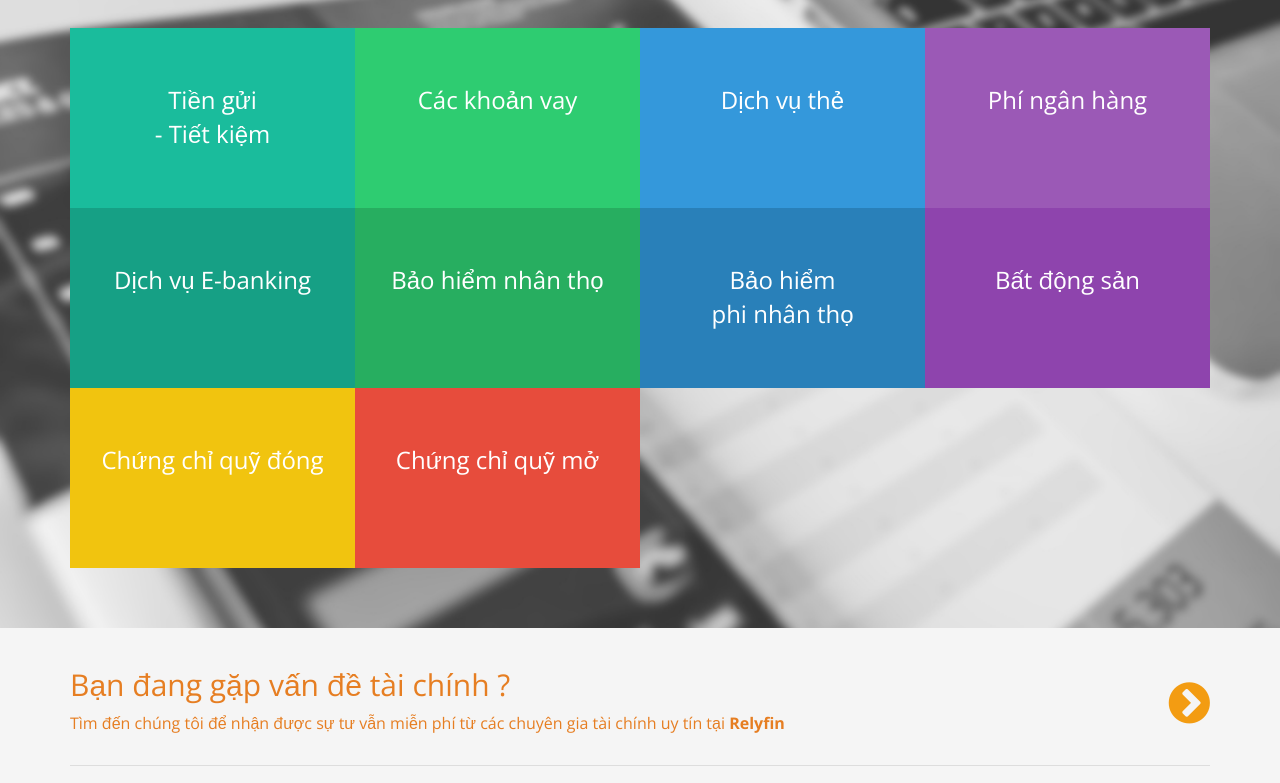
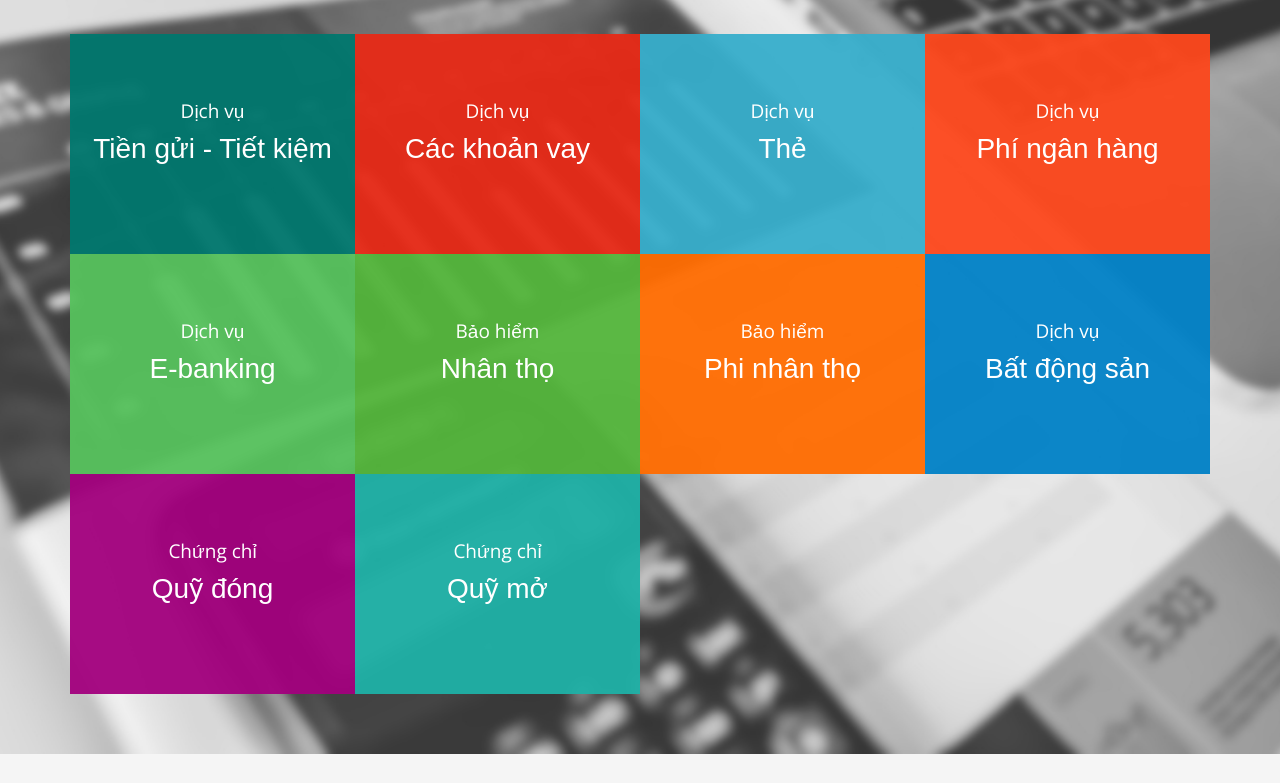
Before and after one commit to hoakusa/Relify, a plain HTML site: page index.html in a window 1280 px wide. Shown: the part 591-1374 px from the top of the page. Drawn offline with nearby package versions, Linux system fonts and the light colour scheme; some packages are replaced by stand-ins of ours; a web font is replaced by a local one.

Commit message:
change color

```diff
--- a/css/main.css
+++ b/css/main.css
@@ -18,6 +18,10 @@ a {
 }
 
 a:hover {
+    text-decoration: none;
+}
+
+a:focus, a:active {
     text-decoration: none;
 }
 
@@ -57,6 +61,11 @@ p {
 }
 
 .navbar-default .navbar-nav > li > a:hover {
+    background-color: #e67e22;
+    color: #ffffff;
+}
+
+.navbar-default .navbar-nav > li.active > a {
     background-color: #e67e22;
     color: #ffffff;
 }
@@ -124,9 +133,9 @@ p {
 
 .categories h2 {
     text-align: center;
-    font-weight: 700;
-    color: #ffffff;
-    font-size: 28px;
+    color: #212121;
+    font-size: 34px;
+    font-weight: 600;
 }
 
 .category-list {
@@ -139,25 +148,31 @@ p {
 
 .category-list .row .column {
     position: relative;
-    height: 180px;
-/*    margin: 0 15px;*/
-    /*background-color: #1abc9c;*/
+    height: 220px;
 }
 
 .categories .column a {
+    display: block;
     position: absolute;
     top: 0;
     left: 0;
     width: 100%;
     height: 100%;
-    font-size: 24px;
+    font-size: 28px;
     color: #fff;
+    font-family: "Andika",sans-serif;
+    font-weight: 300;
     text-align: center;
     padding: 55px 0;
 }
 
 .categories .column a:hover {
     background-color: rgba(255,255,255, 0.2);
+}
+
+.category-list .row .column a small {
+    font-size: 19px;
+    font-family: "Open Sans",sans-serif;
 }
 
 .services {
@@ -267,11 +282,13 @@ p {
 }
 
 .footer1 a {
-    color: #e67e22;
+    color: #337ab7;
+    font-size: 14px;
+    font-weight: 600;
 }
 
 .footer1 a:hover {
-    color: #e67e22;
+    color: #286090;
 }
 
 .footer2 {
@@ -286,6 +303,7 @@ p {
 
 .footer2 ul li a {
     color: #ffffff;
+    display: block;
 }
 
 .footer2 ul.left-block {
--- a/index.html
+++ b/index.html
@@ -10,7 +10,7 @@
     <base href="/" />
 
     <!-- load font -->
-    <link href='http://fonts.googleapis.com/css?family=Noto+Sans:400,600,700' rel='stylesheet' type='text/css'>
+    <link href='http://fonts.googleapis.com/css?family=Andika:300,400' rel='stylesheet' type='text/css'>
     <link href='http://fonts.googleapis.com/css?family=Montserrat:600,700' rel='stylesheet' type='text/css'>
     <link href='http://fonts.googleapis.com/css?family=Open+Sans:400,600,700' rel='stylesheet' type='text/css'>
     <!-- <link rel="shortcut icon" href="/img/favicon.ico" type="image/x-icon"> -->
--- a/template/footer.html
+++ b/template/footer.html
@@ -34,7 +34,7 @@
                     <p><a href="">Tuyển dụng</a></p>
                 </div>
                 <div class="col-md-2 col-sm-4 blog">
-                    <button class="btn btn-success">Xem Blog</button>
+                    <button class="btn btn-primary">Xem Blog</button>
                 </div>
 
             </div>
--- a/template/home.html
+++ b/template/home.html
@@ -23,35 +23,35 @@
 
         <div class="category-list">
             <div class="row">
-                <div class="column col-md-3 col-xs-4" style="background-color: #1abc9c;">
-                    <a href="">Tiền gửi</br>- Tiết kiệm</a>
+                <div class="column col-md-3 col-xs-4" style="background-color: rgba(0,120,110,0.95);">
+                    <a href=""><small>Dịch vụ</small><br/>Tiền gửi - Tiết kiệm</a>
                 </div>
-                <div class="column col-md-3 col-xs-4" style="background-color: #2ecc71;">
-                    <a href="">Các khoản vay</a>
+                <div class="column col-md-3 col-xs-4" style="background-color: rgba(231,42,23,0.95);">
+                    <a href=""><small>Dịch vụ</small><br/>Các khoản vay</a>
                 </div>
-                <div class="column col-md-3 col-xs-4" style="background-color: #3498db;">
-                    <a href="">Dịch vụ thẻ</a>
+                <div class="column col-md-3 col-xs-4" style="background-color: rgba(55,174,204,0.95);">
+                    <a href=""><small>Dịch vụ</small><br/>Thẻ</a>
                 </div>
-                <div class="column col-md-3 col-xs-4" style="background-color: #9b59b6;">
-                    <a href="">Phí ngân hàng</a>
+                <div class="column col-md-3 col-xs-4" style="background-color: rgba(253,71,28,0.95);">
+                    <a href=""><small>Dịch vụ</small><br/>Phí ngân hàng</a>
                 </div>
-                <div class="column col-md-3 col-xs-4" style="background-color: #16a085;">
-                    <a href="">Dịch vụ E-banking</a>
+                <div class="column col-md-3 col-xs-4" style="background-color: rgba(87,194,93,0.95);">
+                    <a href=""><small>Dịch vụ</small><br/>E-banking</a>
                 </div>
-                <div class="column col-md-3 col-xs-4" style="background-color: #27ae60;">
-                    <a href="">Bảo hiểm nhân thọ</a>
+                <div class="column col-md-3 col-xs-4" style="background-color: rgba(84,182,59,0.95);">
+                    <a href=""><small>Bảo hiểm</small> </br>Nhân thọ</a>
                 </div>
-                <div class="column col-md-3 col-xs-4" style="background-color: #2980b9;">
-                    <a href="">Bảo hiểm </br>phi nhân thọ</a>
+                <div class="column col-md-3 col-xs-4" style="background-color: rgba(255,108,0,0.95);">
+                    <a href=""><small>Bảo hiểm</small> </br>Phi nhân thọ</a>
                 </div>
-                <div class="column col-md-3 col-xs-4" style="background-color: #8e44ad;">
-                    <a href="">Bất động sản</a>
+                <div class="column col-md-3 col-xs-4" style="background-color: rgba(0,129,199,0.95);">
+                    <a href=""><small>Dịch vụ</small> <br/>Bất động sản</a>
                 </div>
-                <div class="column col-md-3 col-xs-4" style="background-color: #f1c40f;">
-                    <a href="">Chứng chỉ quỹ đóng</a>
+                <div class="column col-md-3 col-xs-4" style="background-color: rgba(163,0,126,0.95);">
+                    <a href=""><small>Chứng chỉ</small> <br>Quỹ đóng</a>
                 </div>
-                <div class="column col-md-3 col-xs-4" style="background-color: #e74c3c;">
-                    <a href="">Chứng chỉ quỹ mở</a>
+                <div class="column col-md-3 col-xs-4" style="background-color: rgba(31,178,167,0.95);">
+                    <a href=""><small>Chứng chỉ</small> <br>Quỹ mở</a>
                 </div>
             </div>
         </div>
@@ -86,7 +86,7 @@
                 <small>* Các cuộc gọi được miễn phí</small>
             </div>
             <div class="column col-md-3">
-                <div class="big-icon"><span class="fa fa-screen"></span></div>
+                <div class="big-icon"><span class="fa fa-desktop"></span></div>
                 <h3>Công cụ tính toán</h3>
                 <p>Tính toán nhanh chóng để đưa ra lời khuyên</p>
             </div>
```
